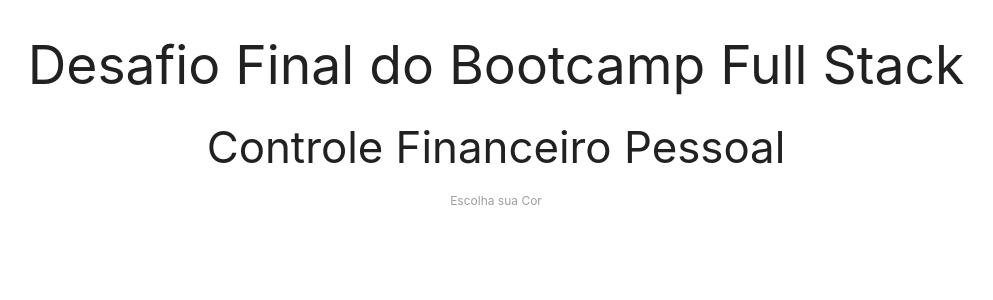
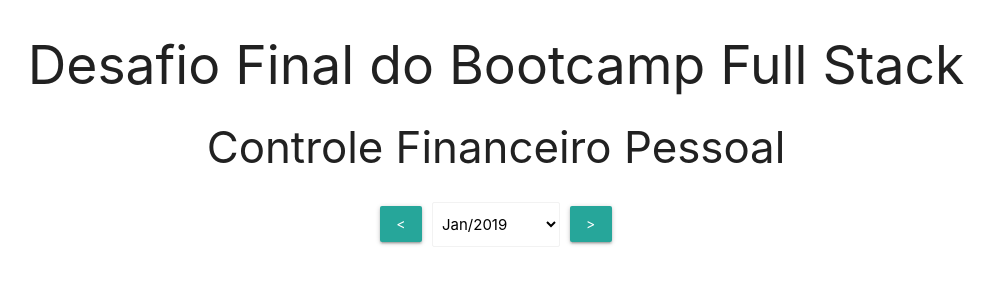
Before and after one commit to thiagorcode/DesafioFinal-Bootcamp, a React (Create React App) app in the folder client/: page / in a window 1280 px wide. Shown: the top 300 px of the page, without its empty margins (144-1137 px from the left). Built offline with nearby package versions, Linux system fonts and the light colour scheme.

Commit message:
Front End

```diff
--- a/client/src/App.js
+++ b/client/src/App.js
@@ -2,7 +2,6 @@ import React from 'react';
 import Select from './components/Select';
 
 export default function App() {
-
 
   return (
     <div className="center">
--- a/client/src/components/Select.js
+++ b/client/src/components/Select.js
@@ -1,26 +1,37 @@
 import React, { useState } from 'react'
+import css from "./style.module.css"
 
 export default function Select() {
-   let [selected, setSelected] = useState({value: "red"});
+   const months = ["Jan", "Fev", "Mar", "Abr", "Mai", "Jun", "Jul", "Ago", "Set", "Out", "Nov", "Dez"];
+   const years = [2019, 2020, 2021];
+   let [option, setOption] = useState([])
 
-   const handleChange = (event) => {
-      setSelected({value: event.target.value});
+
+
+   const handleSelect = (event) => {
+      console.log(event.target)
    }
-   console.log(selected.value)
+   const handleClickDecrement = (event) => {
+      console.log(event.target)
+   }
+
    return (
-      <div>
-         <form action="">
-            <label htmlFor="">
-               Escolha sua Cor
-
-               <select value={selected.value} onChange={handleChange} >
-                  Value
-                  <option value="Red">Red</option>
-                  <option value="Yellow">Yellow</option>
-                  <option value="Bleu">Red</option>
-               </select>
-            </label>
-         </form>
-      </div>
+      <div className={css.container} >
+         <button className="btn waves-effect waves-ligh" onClick={handleClickDecrement}>{"<"}</button>
+         <select className={css.select} onChange={handleSelect} on >
+            {
+               years.map(year => {
+                  return (
+                     months.map((month, index) => {
+                        return (
+                           <option key={`${year}${index}`} value={`${year}-${++index <= 9 ? "0" + index : index}`}>{`${month}/${year}`}</option>
+                        )
+                     })
+                  )
+               })
+            }
+         </select>
+         <button className="btn waves-effect waves-ligh">{">"}</button>
+      </ div>
    )
 }
--- /dev/null
+++ b/client/src/components/style.module.css
@@ -0,0 +1,11 @@
+.container {
+   display: flex;
+   justify-content: center;
+   align-items: center;
+   margin: 30px 0;
+}
+.select {
+   display: flex;
+   width: 10%;
+   margin: 0 10px;
+}
```
